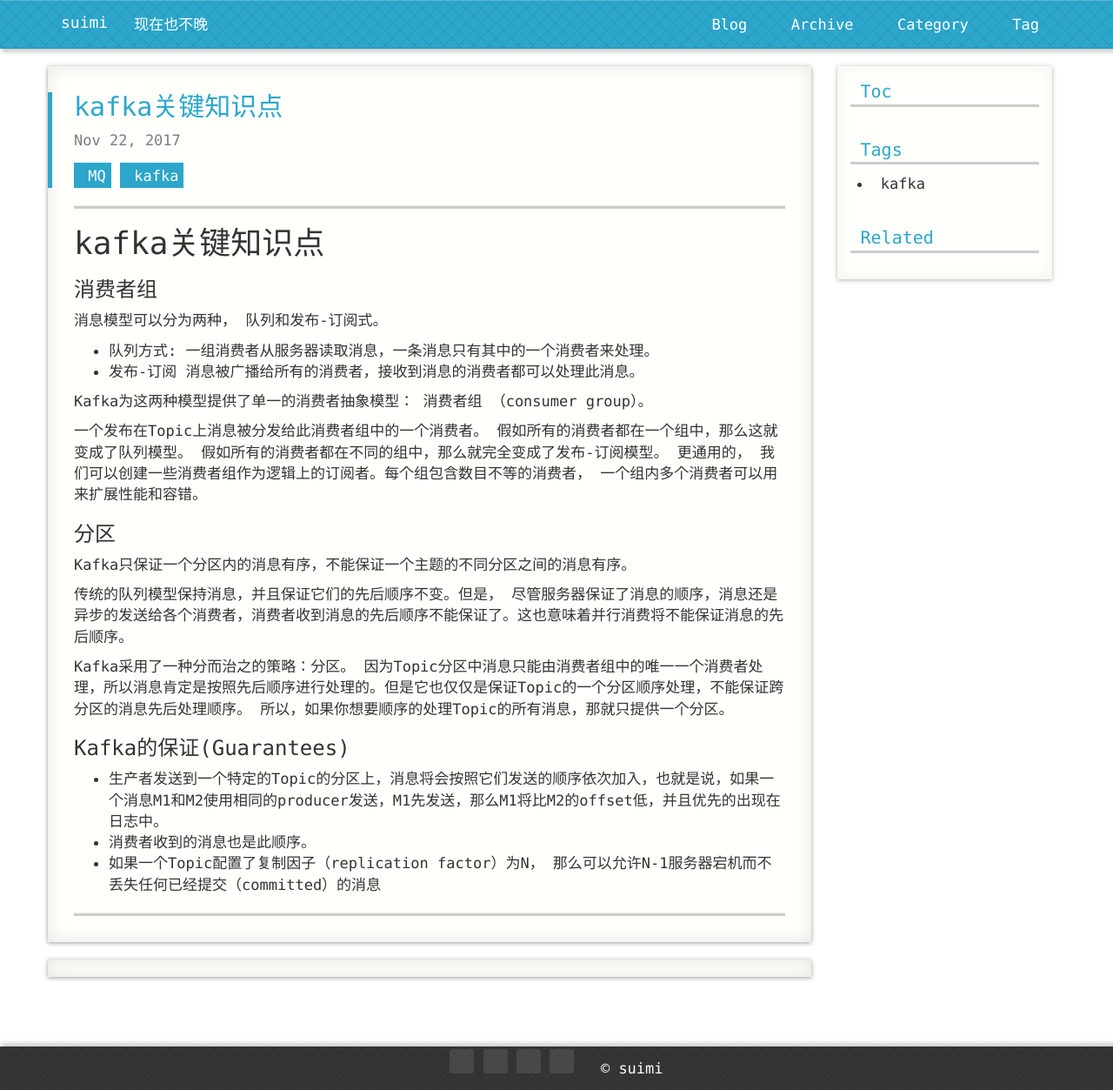
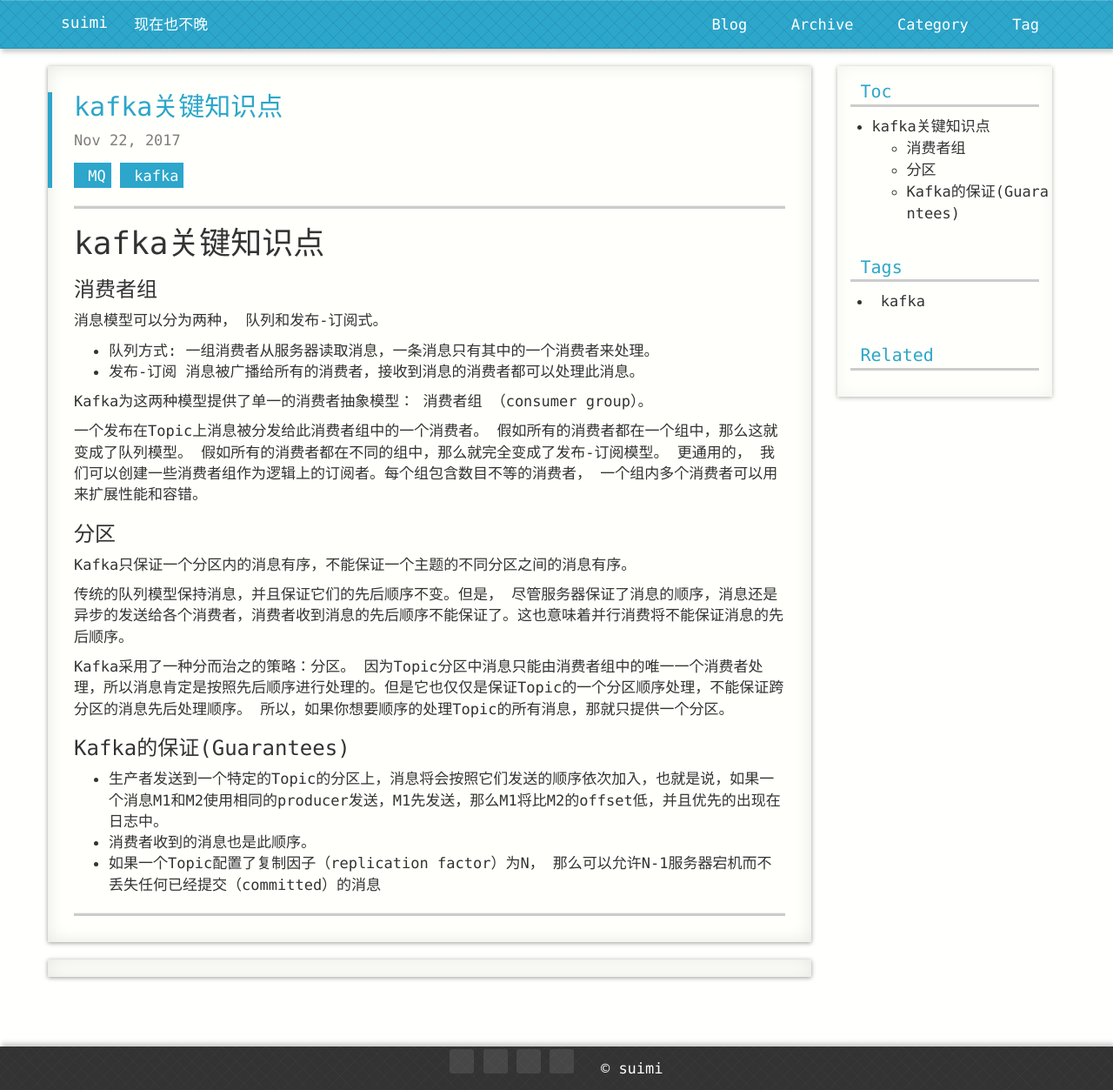
Before and after one commit to suimi/suimi.github.io, a Jekyll site: the page built from _posts/2017-11-22-kafka.md, in a window 1280 px wide. Shown: the whole page at 87% size. Built offline with Jekyll 4.4.1, drawn with Linux system fonts in a browser that asks for light colours; nearby versions of some CDN libraries; comment, search, counter and statistics services are not loaded; a style sheet for code colours, icons or effects is not loaded.

Commit message:
jekyll themes

```diff
--- a/_posts/2017-11-22-kafka.md
+++ b/_posts/2017-11-22-kafka.md
@@ -5,7 +5,10 @@ categories: MQ
 ---
 
 kafka关键知识点
-===
+==========
+* TOC
+{:toc}
+
 ### 消费者组
 消息模型可以分为两种， 队列和发布-订阅式。
 - 队列方式:
```
